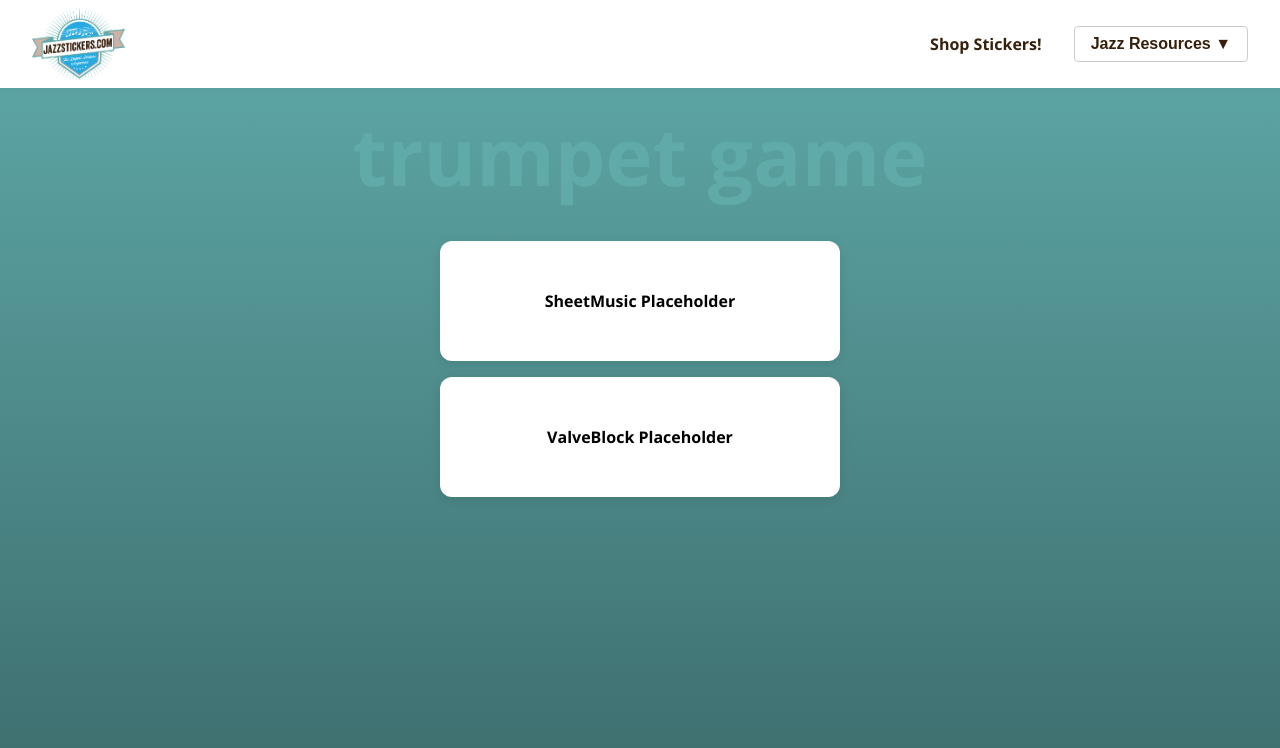
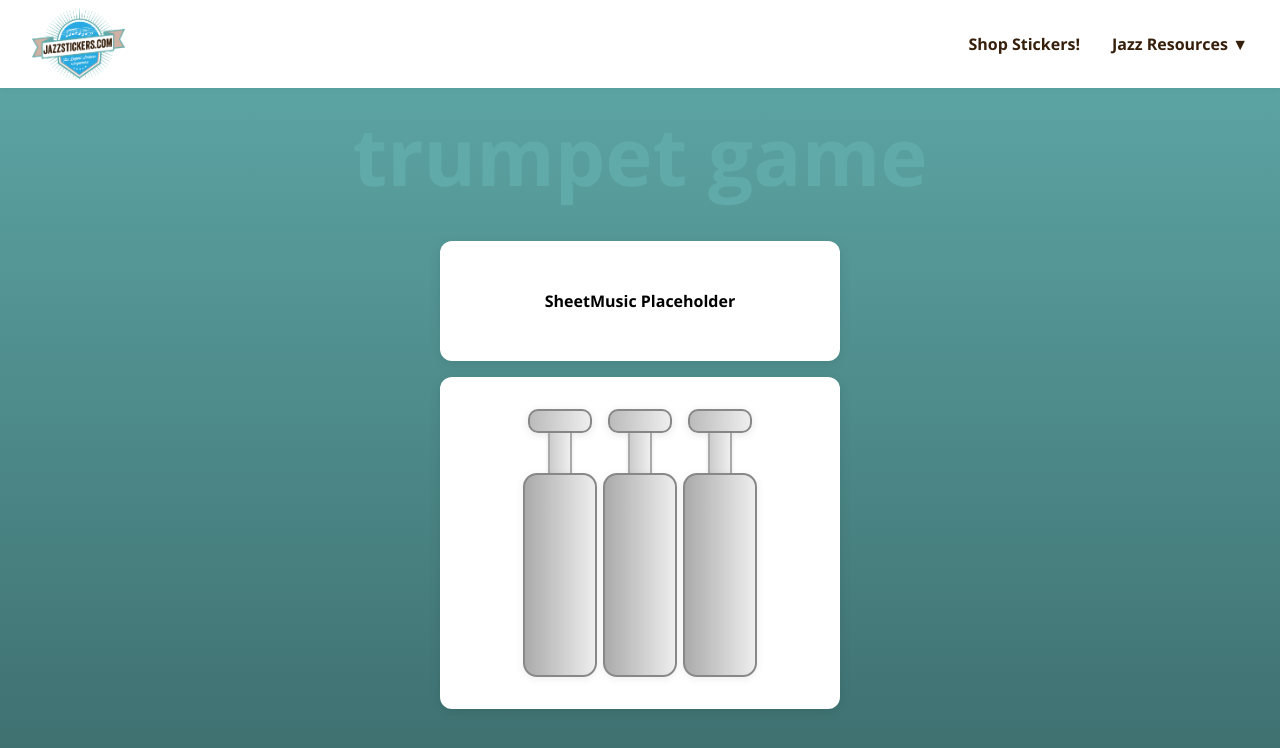
Before and after one commit to aczerepinski/jazzstickers, a React (Vite) app: page /trumpet-game in a window 1280 px wide. Shown: the top 748 px of the page. Built offline with nearby package versions, Linux system fonts and the light colour scheme.

Commit message:
style trumpet valves

```diff
--- a/src/Navbar.jsx
+++ b/src/Navbar.jsx
@@ -39,18 +39,15 @@ const links = () => {
     display: 'inline-block',
   };
   const buttonStyles = {
-    background: '#fff',
-    color: colors.brown,
-    border: '1px solid #ccc',
-    borderRadius: 4,
-    padding: '0.5em 1em',
-    fontSize: 16,
+    background: 'transparent',
+    border: 'none',
+    padding: 0,
+    font: 'inherit',
     cursor: 'pointer',
-    fontWeight: 600,
     marginLeft: '1rem',
+    ...linkStyles,
   };
   const menuStyles = {
-    display: 'none',
     position: 'absolute',
     background: '#fff',
     minWidth: 200,
@@ -59,7 +56,8 @@ const links = () => {
     borderRadius: 6,
     overflow: 'hidden',
     marginTop: 4,
-    right: 0
+    right: 0,
+    border: '1px solid #ddd',
   };
   const menuItemStyles = {
     color: colors.brown,
@@ -82,10 +80,12 @@ const links = () => {
         <button style={buttonStyles} aria-haspopup="true" aria-expanded={open}>
           Jazz Resources &#x25BC;
         </button>
-        <div style={{...menuStyles, display: open ? 'block' : 'none'}}>
-          <Link to="/instrument-quiz" style={menuItemStyles}>Instrument Compatibility Quiz</Link>
-          <Link to="/trumpet-game" style={menuItemStyles}>Trumpet Game</Link>
-        </div>
+        {open && (
+          <div style={menuStyles}>
+            <Link to="/instrument-quiz" style={menuItemStyles}>Instrument Compatibility Quiz</Link>
+            <Link to="/trumpet-game" style={menuItemStyles}>Trumpet Game</Link>
+          </div>
+        )}
       </div>
     </div>
   )
--- /dev/null
+++ b/src/Valve.jsx
@@ -0,0 +1,58 @@
+function ValveCap() {
+  return (
+    <div
+      style={{
+        width: 60,
+        height: 20,
+        background: 'linear-gradient(90deg, #bbb 0%, #eee 100%)',
+        borderRadius: 10,
+        boxShadow: '0 2px 8px rgba(0,0,0,0.10)',
+        border: '2px solid #888',
+        margin: '0 8px',
+      }}
+    />
+  );
+}
+
+function ValveChamber() {
+  return (
+    <div
+      style={{
+        width: 70,
+        height: 200,
+        background: 'linear-gradient(90deg, #aaa 0%, #eee 100%)',
+        borderRadius: 14,
+        boxShadow: '0 2px 8px rgba(0,0,0,0.07)',
+        border: '2px solid #888',
+        margin: 0,
+      }}
+    />
+  );
+}
+
+function Piston() {
+  return (
+    <div
+      style={{
+        width: 20,
+        height: 40,
+        background: 'linear-gradient(90deg, #ccc 0%, #eee 100%)',
+        borderRadius: 0,
+        margin: 0,
+        boxShadow: '0 1px 4px rgba(0,0,0,0.10)',
+        borderLeft: '2px solid #aaa',
+        borderRight: '2px solid #aaa',
+      }}
+    />
+  );
+}
+
+export default function Valve() {
+  return (
+    <div style={{ display: 'flex', flexDirection: 'column', alignItems: 'center', justifyContent: 'flex-start', minHeight: 260 }}>
+      <ValveCap />
+      <Piston />
+      <ValveChamber />
+    </div>
+  );
+}
--- a/src/ValveBlock.jsx
+++ b/src/ValveBlock.jsx
@@ -1,3 +1,5 @@
+import Valve from './Valve';
+
 export default function ValveBlock() {
   return (
     <div
@@ -16,7 +18,9 @@ export default function ValveBlock() {
         justifyContent: 'center',
       }}
     >
-      ValveBlock Placeholder
+      <Valve />
+      <Valve />
+      <Valve />
     </div>
   );
 }
```
